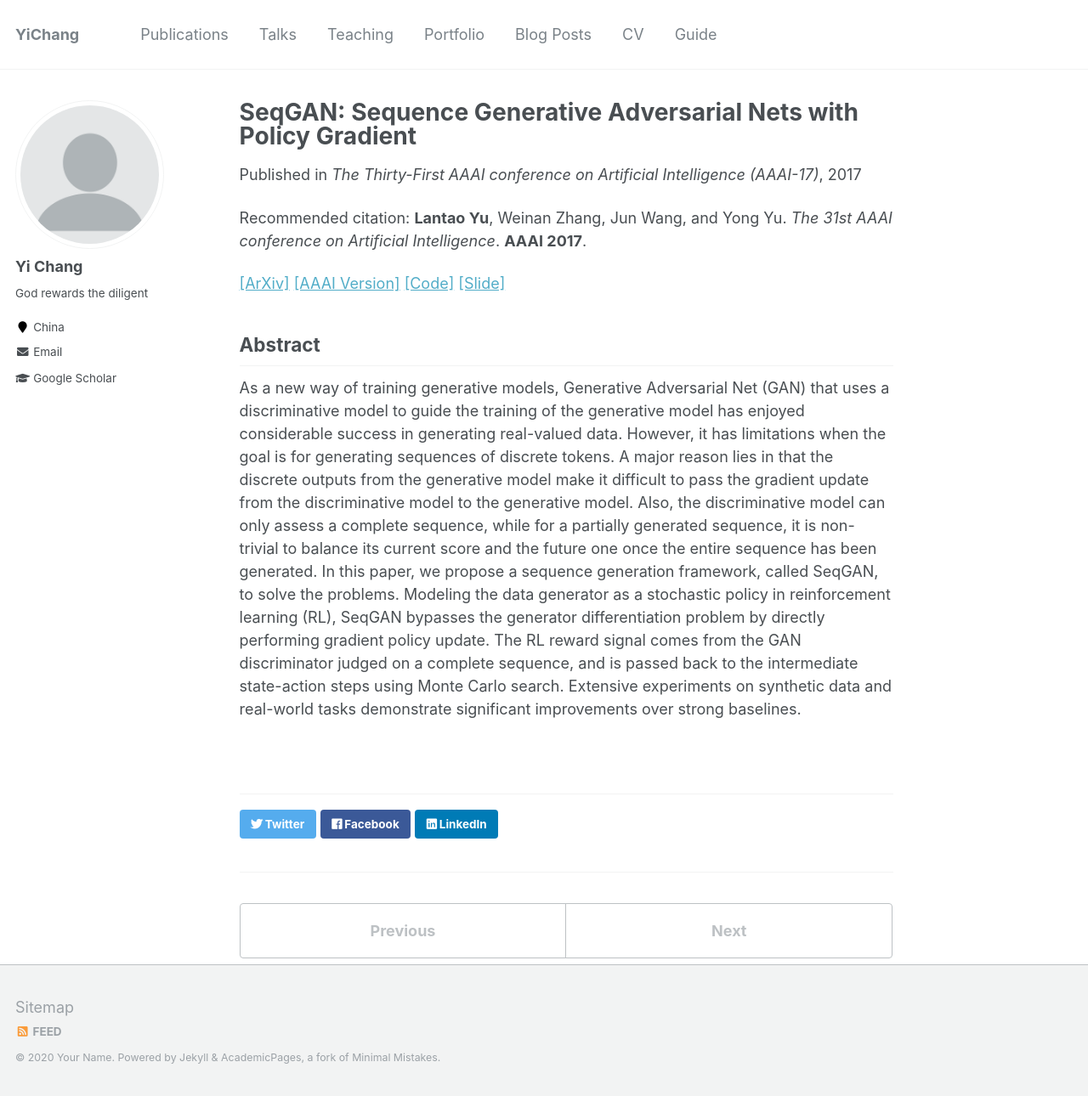
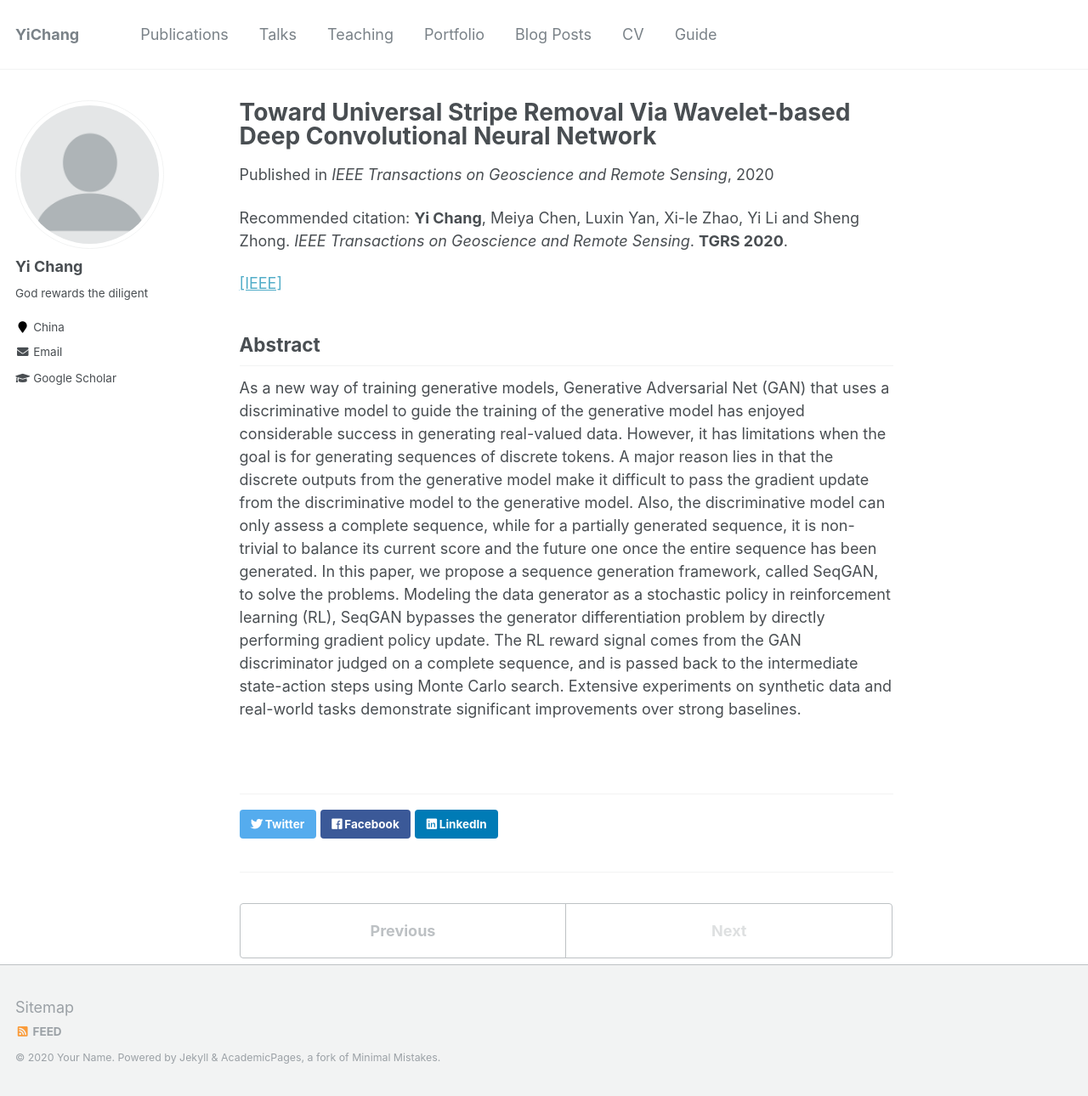
Before and after one commit to zhanwenchen/owuchangyuo.github.io, a Jekyll site: the page built from _publications/seqgan.md, in a window 1280 px wide and 1290 px high. Shown: the whole window at 85% size. Built offline with Jekyll 4.4.1, drawn with Linux system fonts in a browser that asks for light colours.

Commit message:
Update seqgan.md

```diff
--- a/_publications/seqgan.md
+++ b/_publications/seqgan.md
@@ -1,12 +1,12 @@
 ---
-title: "SeqGAN: Sequence Generative Adversarial Nets with Policy Gradient"
+title: "Toward Universal Stripe Removal Via Wavelet-based Deep Convolutional Neural Network"
 collection: publications
-permalink: /publications/SeqGAN
-venue: "The Thirty-First AAAI conference on Artificial Intelligence (AAAI-17)"
-date: 2017-2-7
-citation: '<b>Lantao Yu</b>, Weinan Zhang, Jun Wang, and Yong Yu. <i>The 31st AAAI conference on Artificial Intelligence</i>. <b>AAAI 2017</b>.'
+permalink: /publications/TSWEU
+venue: "IEEE Transactions on Geoscience and Remote Sensing"
+date: 2020-2-7
+citation: '<b>Yi Chang</b>, Meiya Chen, Luxin Yan, Xi-le Zhao, Yi Li and Sheng Zhong. <i>IEEE Transactions on Geoscience and Remote Sensing</i>. <b>TGRS 2020</b>.'
 ---
-[[ArXiv]](https://arxiv.org/abs/1609.05473) [[AAAI Version]](https://www.aaai.org/ocs/index.php/AAAI/AAAI17/paper/view/14344/14489) [[Code]](https://github.com/LantaoYu/SeqGAN) [[Slide]](http://lantaoyu.github.io/files/2017-02-07-aaai-seqgan.pdf)
+[[IEEE]](https://ieeexplore.ieee.org/document/8936525)
 
 
 ## Abstract
```
